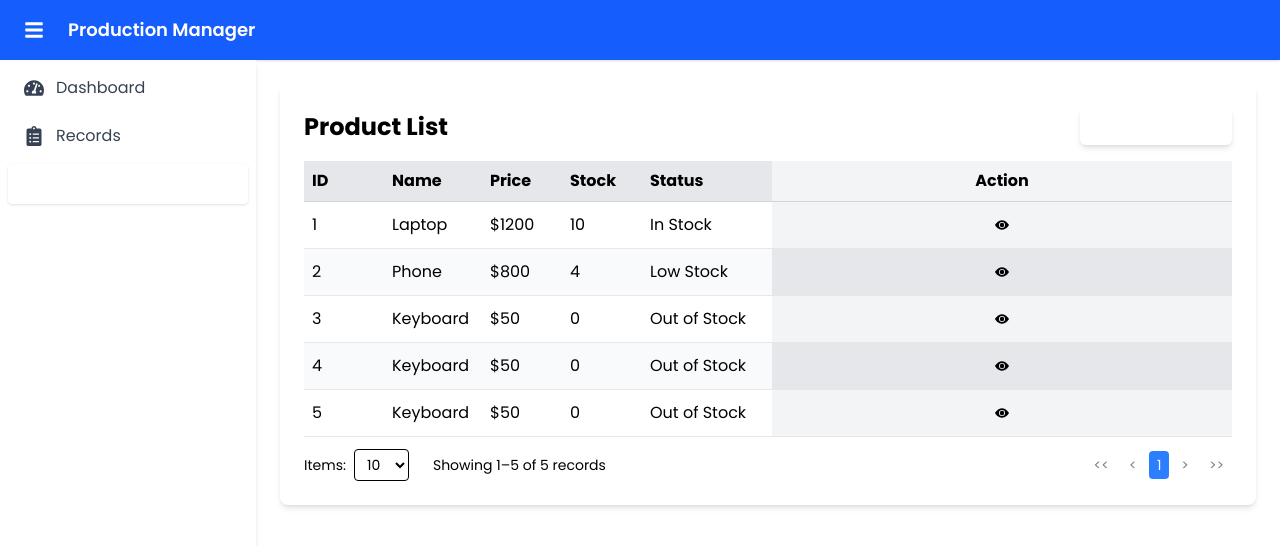
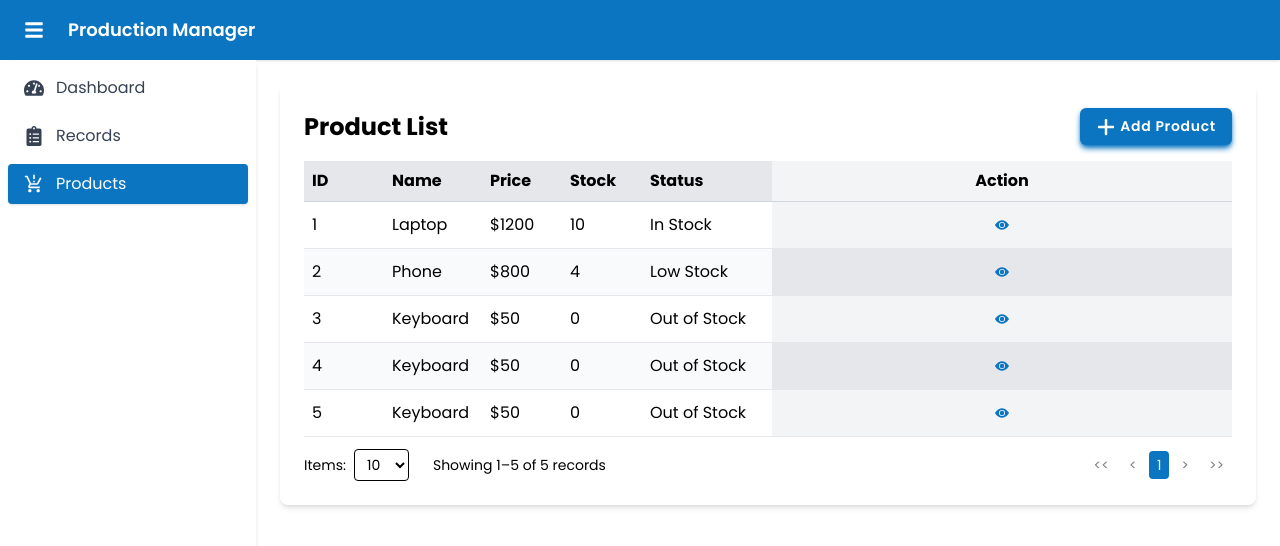
Before and after one commit to AlbertLumba/side-system, a React (Vite) app: page /products in a window 1280 px wide. Shown: the top 546 px of the page. Built offline with nearby package versions, Linux system fonts and the light colour scheme.

Commit message:
New changes

```diff
--- a/src/App/App.jsx
+++ b/src/App/App.jsx
@@ -11,10 +11,10 @@ export default function App() {
   return (
     <div className="h-screen flex flex-col font-poppins">
       {/* Header */}
-      <header className="bg-blue-600 text-white flex items-center px-4 py-3 shadow">
+      <header className="bg-primary-blue text-white flex items-center px-4 py-3 shadow">
         <button
           onClick={() => setIsSidebarOpen(!isSidebarOpen)}
-          className="mr-4 p-2 rounded hover:bg-blue-500"
+          className="mr-4 p-2 rounded hover:bg-primary-blue"
         >
           <FaBars size={20} />
         </button>
@@ -25,7 +25,7 @@ export default function App() {
       <div className="flex flex-1">
         {/* Sidebar */}
         <aside
-          className={`shadow-md bg-white transition-[width] dturation-300 ease-in-out
+          className={`shadow-md bg-white transition-[width] duration-300 ease-in-out
     ${isSidebarOpen ? "w-64" : "w-16"}`}
         >
           <Navbar
--- a/src/shared/components/Button.jsx
+++ b/src/shared/components/Button.jsx
@@ -24,12 +24,12 @@ export default function Button({
   const variantClasses = {
     "primary-blue": {
       solid:
-        "bg-primary-blue-500 rounded-md cursor-pointer text-white tracking-wider font-semibold outline-none border-none shadow-md shadow-primary-blue-300 hover:shadow-md active:shadow-inner transition",
+        "bg-primary-blue rounded-md cursor-pointer text-white tracking-wider font-semibold outline-none border-none shadow-md shadow-primary-blue hover:shadow-sm active:shadow-inner transition",
 
       outline:
-        "bg-white rounded-md cursor-pointer text-primary-blue-600 tracking-wider font-semibold outline-none border border-primary-blue-600 shadow-md hover:shadow-primary-blue-300 hover:shadow-2xl active:shadow-inner transiton",
+        "bg-white rounded-md cursor-pointer text-primary-blue tracking-wider font-semibold outline-none border border-primary-blue shadow-sm hover:shadow-primary-blue hover:shadow-sm active:shadow-inner transiton",
 
-      text: "text-primary-blue-600 cursor-pointer",
+      text: "text-primary-blue cursor-pointer",
     },
   };
 
--- a/src/shared/components/Navbar.jsx
+++ b/src/shared/components/Navbar.jsx
@@ -23,7 +23,7 @@ export default function Navbar({ isSidebarOpen, setIsSidebarOpen }) {
                     isSidebarOpen ? "gap-3 px-4" : "justify-center"
                   } rounded transition-colors duration-200 ${
                     isActive
-                      ? "bg-primary-blue-600 text-white shadow"
+                      ? "bg-primary-blue text-white shadow"
                       : "text-gray-700 hover:bg-gray-200"
                   }`
                 }
--- a/src/shared/components/Table.jsx
+++ b/src/shared/components/Table.jsx
@@ -219,7 +219,7 @@ export default function Table({
               key={page}
               onClick={() => setCurrentPage(page)}
               className={`px-2 py-1 ${
-                currentPage === page ? "bg-blue-500 text-white rounded" : ""
+                currentPage === page ? "bg-primary-blue text-white rounded" : ""
               }`}
             >
               {page}
```
